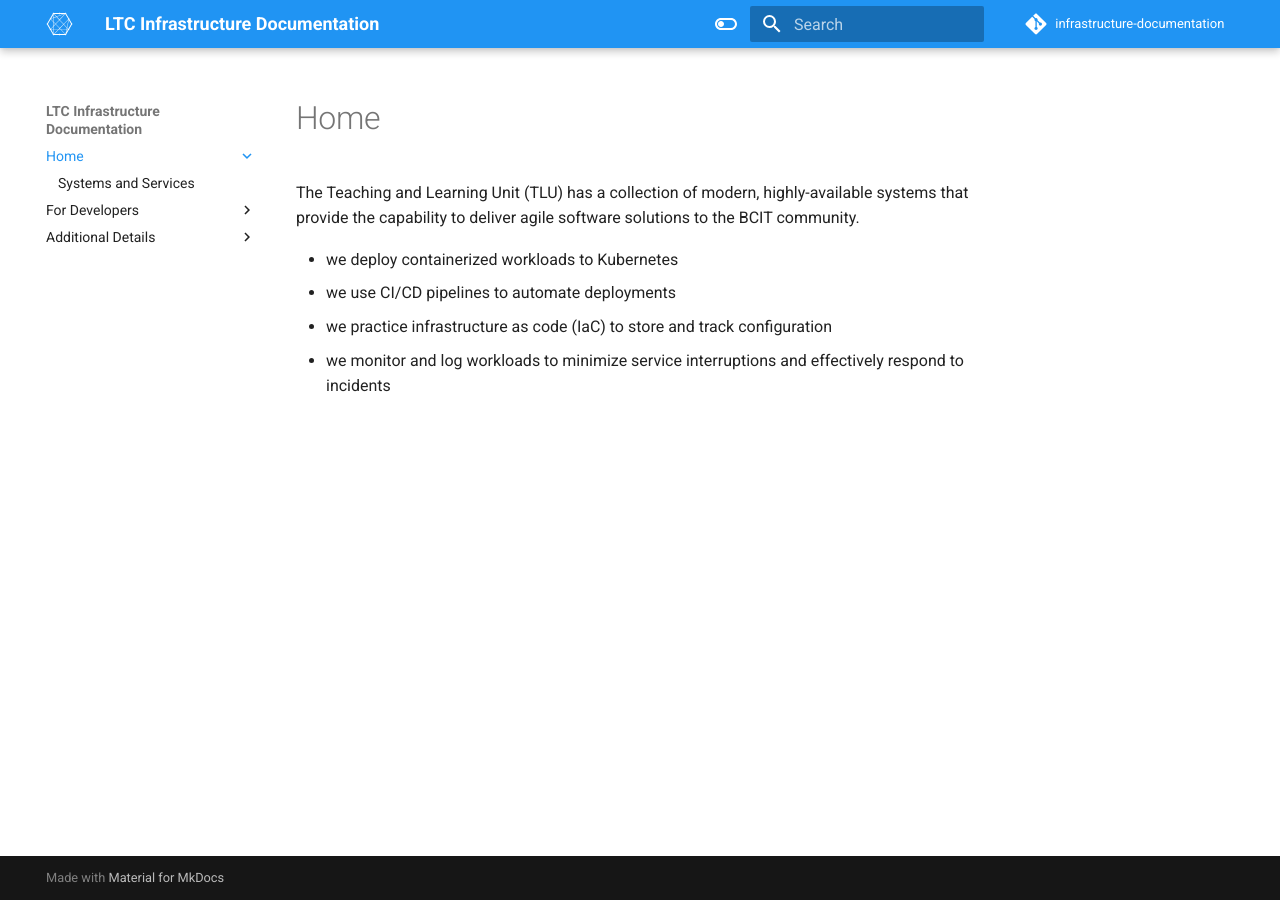
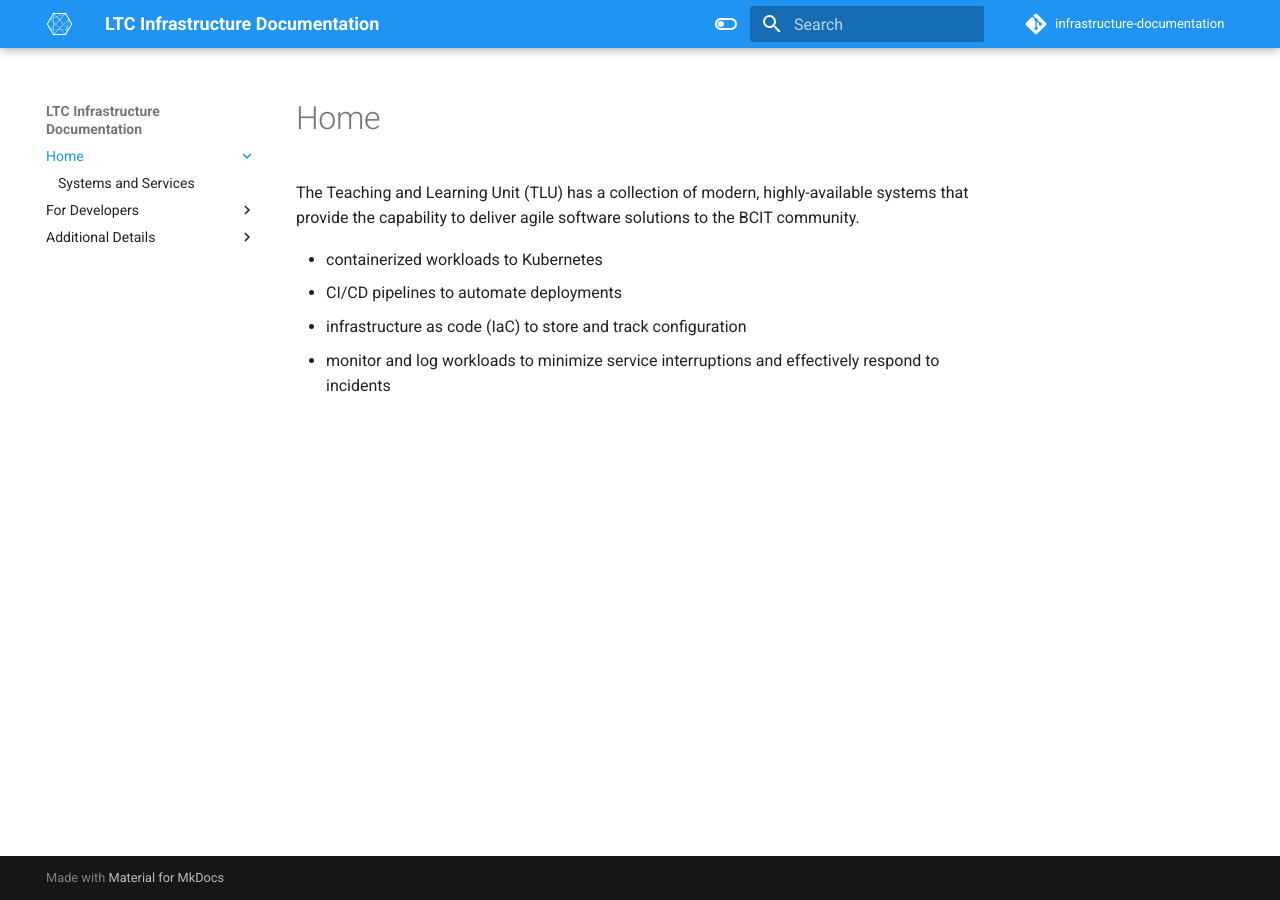
Before and after one commit to bcit-ltc/infrastructure-documentation, an MkDocs documentation site: the page built from docs/index.md, in a window 1280 px wide. Built offline with MkDocs 1.6.1 and Material for MkDocs 9.7.7, drawn with Linux system fonts in a browser that asks for light colours.

```diff
--- a/docs/index.md
+++ b/docs/index.md
@@ -2,7 +2,7 @@
 
 The Teaching and Learning Unit (TLU) has a collection of modern, highly-available systems that provide the capability to deliver agile software solutions to the BCIT community.
 
-* we deploy containerized workloads to Kubernetes
-* we use CI/CD pipelines to automate deployments
-* we practice infrastructure as code (IaC) to store and track configuration
-* we monitor and log workloads to minimize service interruptions and effectively respond to incidents
+* containerized workloads to Kubernetes
+* CI/CD pipelines to automate deployments
+* infrastructure as code (IaC) to store and track configuration
+* monitor and log workloads to minimize service interruptions and effectively respond to incidents
```
